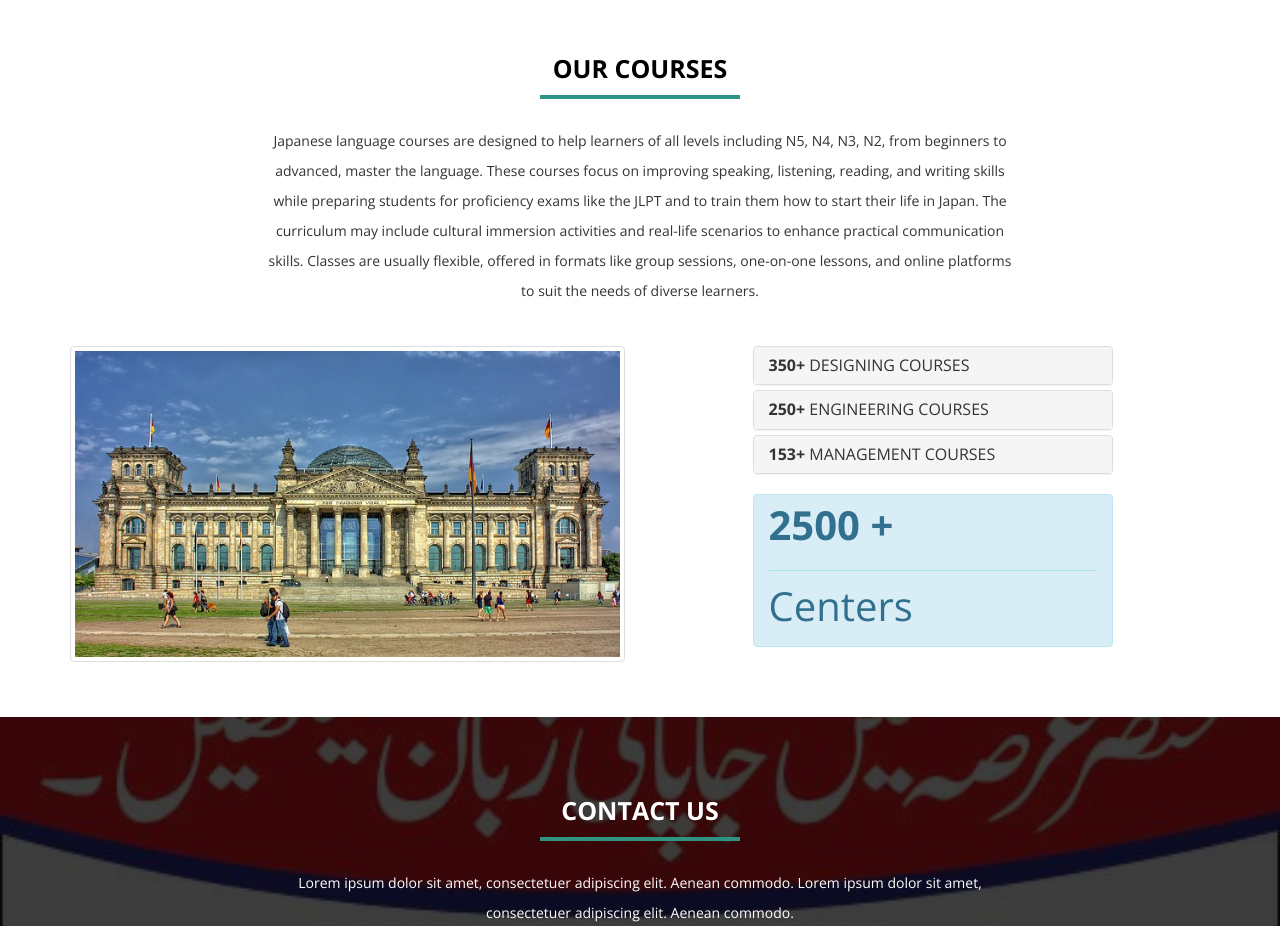
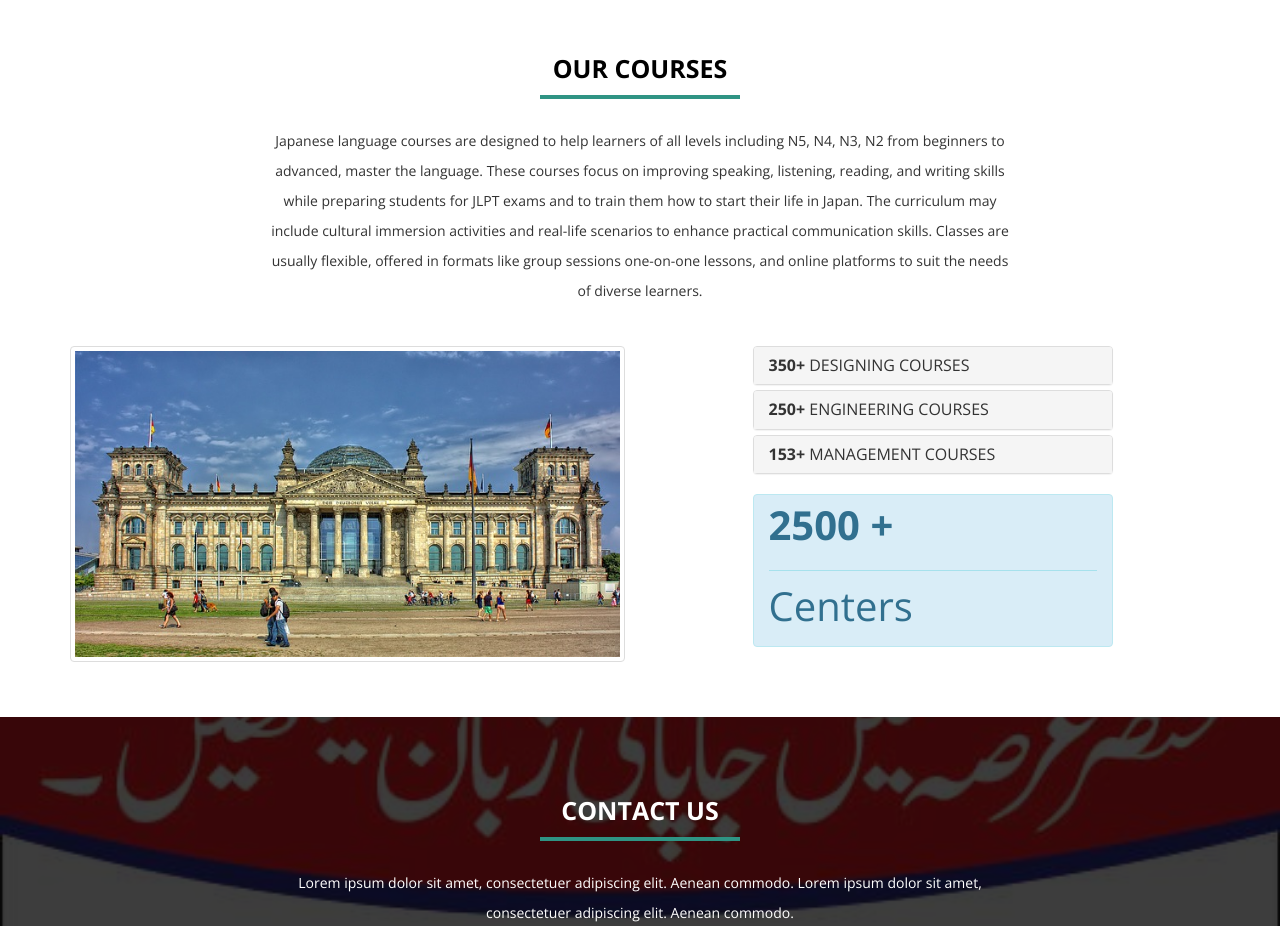
Before and after one commit to grwjplanguage/gjlc, a plain HTML site: page index.html in a window 1280 px wide. Shown: the part 3260-4186 px from the top of the page. Drawn offline with nearby package versions, Linux system fonts and the light colour scheme.

Commit message:
Update index.html

```diff
--- a/index.html
+++ b/index.html
@@ -284,10 +284,10 @@
                  <div class="col-lg-8 col-lg-offset-2 col-md-8 col-sm-8 col-md-offset-2 col-sm-offset-2">
                      <h1 data-scroll-reveal="enter from the bottom after 0.1s" class="header-line">OUR COURSES </h1>
                      <p data-scroll-reveal="enter from the bottom after 0.3s">
-                      Japanese language courses are designed to help learners of all levels including N5, N4, N3, N2, from beginners to advanced, master the language.
-		      These courses focus on improving speaking, listening, reading, and writing skills while preparing students for proficiency exams like the JLPT and to train them how to start their life in Japan.
+                      Japanese language courses are designed to help learners of all levels including N5, N4, N3, N2 from beginners to advanced, master the language.
+		      These courses focus on improving speaking, listening, reading, and writing skills while preparing students for JLPT exams and to train them how to start their life in Japan.
 		      The curriculum may include cultural immersion activities and real-life scenarios to enhance practical communication skills.
-		      Classes are usually flexible, offered in formats like group sessions, one-on-one lessons, and online platforms to suit the needs of diverse learners.
+		      Classes are usually flexible, offered in formats like group sessions one-on-one lessons, and online platforms to suit the needs of diverse learners.
                          </p>
                  </div>
 
```
